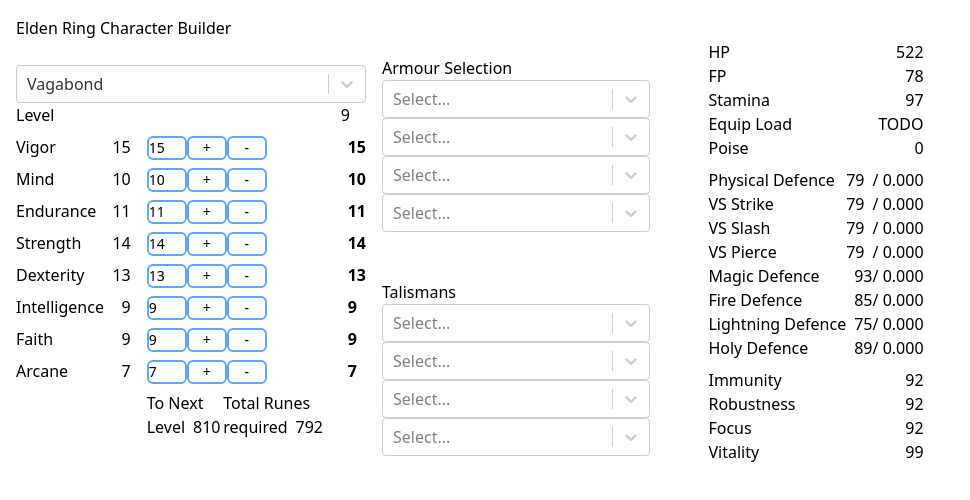
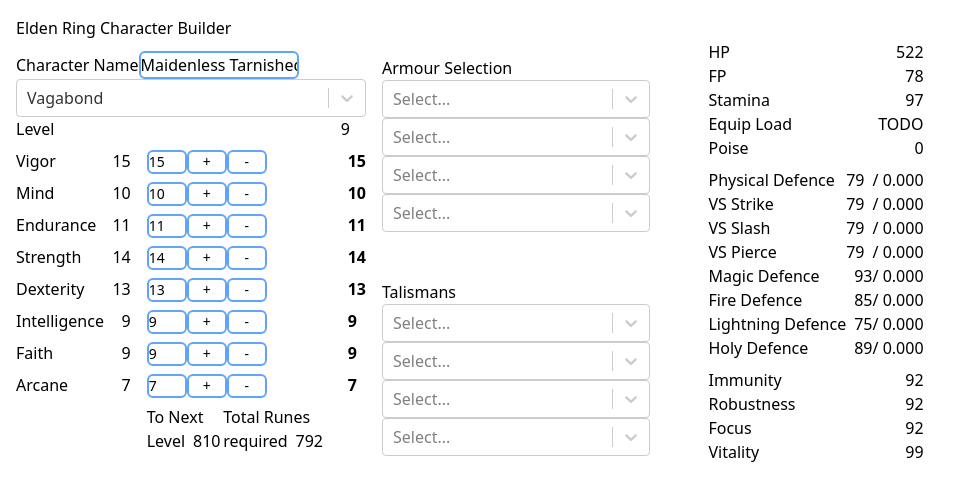
Before and after one commit to TwilDev/er-character-planner, a Next.js app: page / in a window 1280 px wide. Shown: the top 500 px of the page, without its empty margins (0-970 px from the left). Built offline with nearby package versions, Linux system fonts and the light colour scheme.

Commit message:
adding character name

```diff
--- a/components/builder/CoreBuilder.tsx
+++ b/components/builder/CoreBuilder.tsx
@@ -2,10 +2,13 @@
 import RuneCount from "./RuneCount"
 import FinalStats from "@/components/stats/FinalStats"
 import { useContext } from "react"
+import { CharacterContext } from "@/context/characterContext"
 import { ClassContext } from "@/context/classContext"
 
 export default function CoreStats() {
+  const { characterName, setCharacterName } = useContext(CharacterContext)
   const {
+
     baseStats,
     stats,
     setStats,
@@ -52,7 +55,16 @@
 
   return (
     <div>
-
+      <div>
+        <label htmlFor="name">Character Name</label>
+        <input
+          type="text"
+          id="name"
+          className="border-2 border-blue-400 rounded-md w-40"
+          value={characterName}
+          onChange={(e) => setCharacterName(e.target.value)}
+        />
+      </div>
       <ClassPicker />
       <div>
         <div className='flex items-center justify-between w-full mb-2'>
--- a/context/characterContext.tsx
+++ b/context/characterContext.tsx
@@ -1,6 +1,8 @@
 import React, { createContext, useState, useContext, useEffect } from "react"
 
 interface ICharacterContext {
+  characterName: string
+  setCharacterName: React.Dispatch<React.SetStateAction<string>>
   baseStats: IStats
   setBaseStats: React.Dispatch<React.SetStateAction<IStats>>
   stats: IStats
@@ -20,6 +22,9 @@
 const CharacterContext = createContext({} as ICharacterContext)
 
 const CharacterContextProvider = ({ children }: any) => {
+
+  // Name for Character
+  const [characterName, setCharacterName] = useState<string>('Maidenless Tarnished')
 
   //Base stats currently hardcoded for Vagabond
   const [baseStats, setBaseStats] = useState<IStats>({
@@ -52,6 +57,8 @@
 
   return (
     <CharacterContext.Provider value={{
+      characterName,
+      setCharacterName,
       baseStats,
       setBaseStats,
       stats,
```
